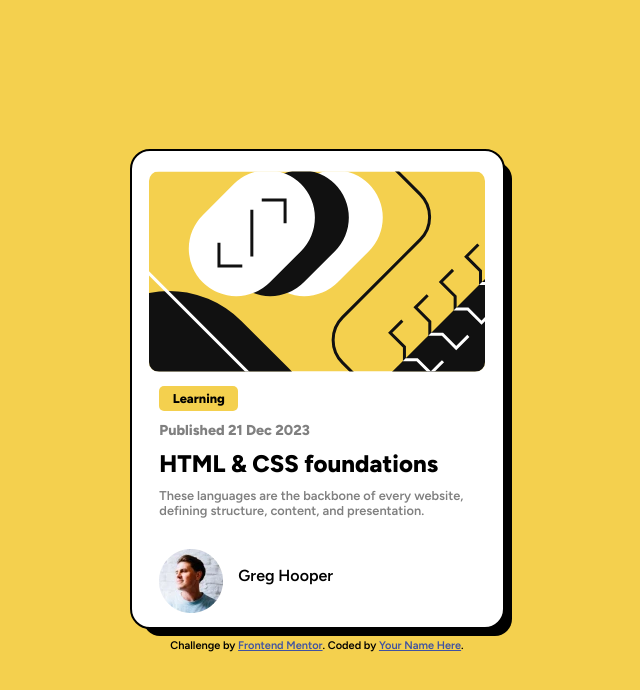
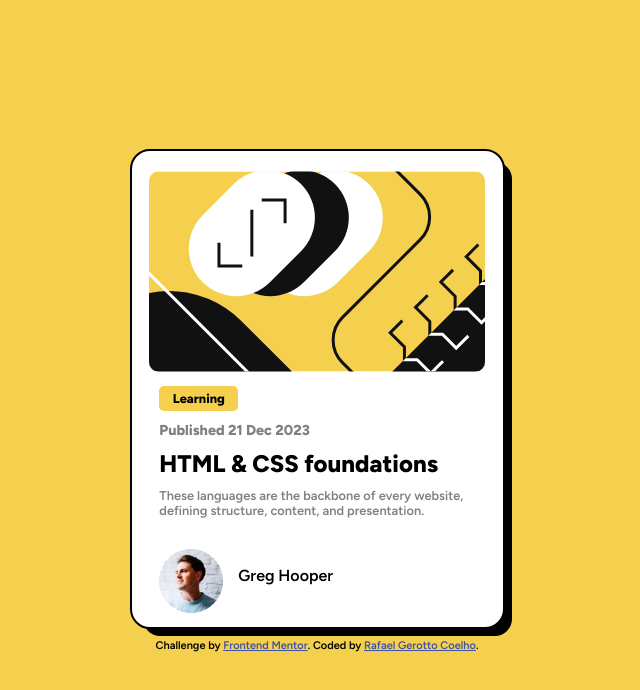
Before and after one commit to Rgerotto/blog-preview-card-main, a plain HTML site: page index.html in a window 1280 px wide. Shown: the whole page, without its empty margins (323-963 px from the left). Drawn offline with Linux system fonts and the light colour scheme.

Commit message:
coded by change it

```diff
--- a/index.html
+++ b/index.html
@@ -136,7 +136,7 @@
       Challenge by
       <a href="https://www.frontendmentor.io?ref=challenge" target="_blank"
         >Frontend Mentor</a
-      >. Coded by <a href="#">Your Name Here</a>.
+      >. Coded by <a href="https://www.linkedin.com/in/rafael-gerotto-coelho-b4244120a/">Rafael Gerotto Coelho</a>.
     </div>
   </body>
 </html>
```
